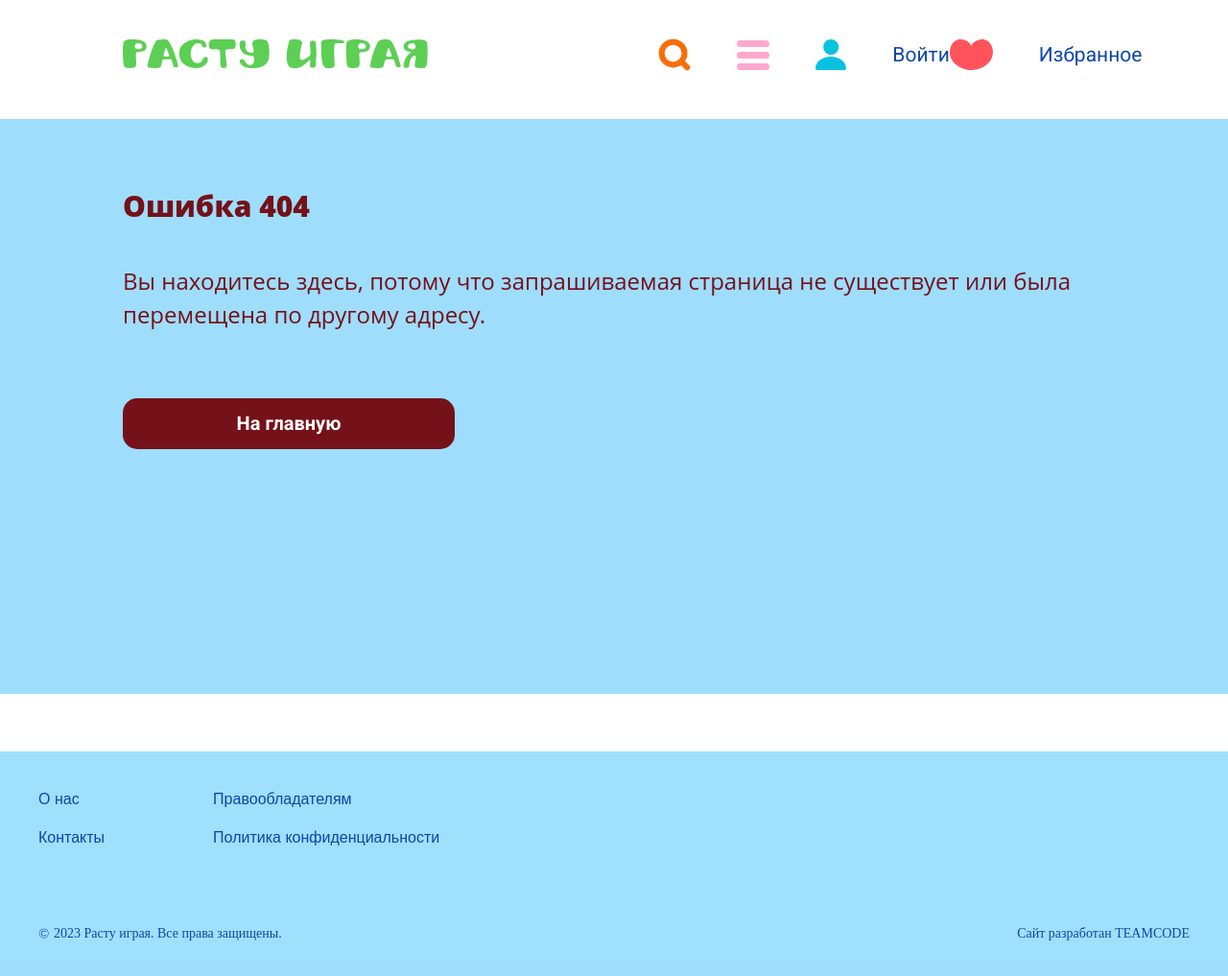
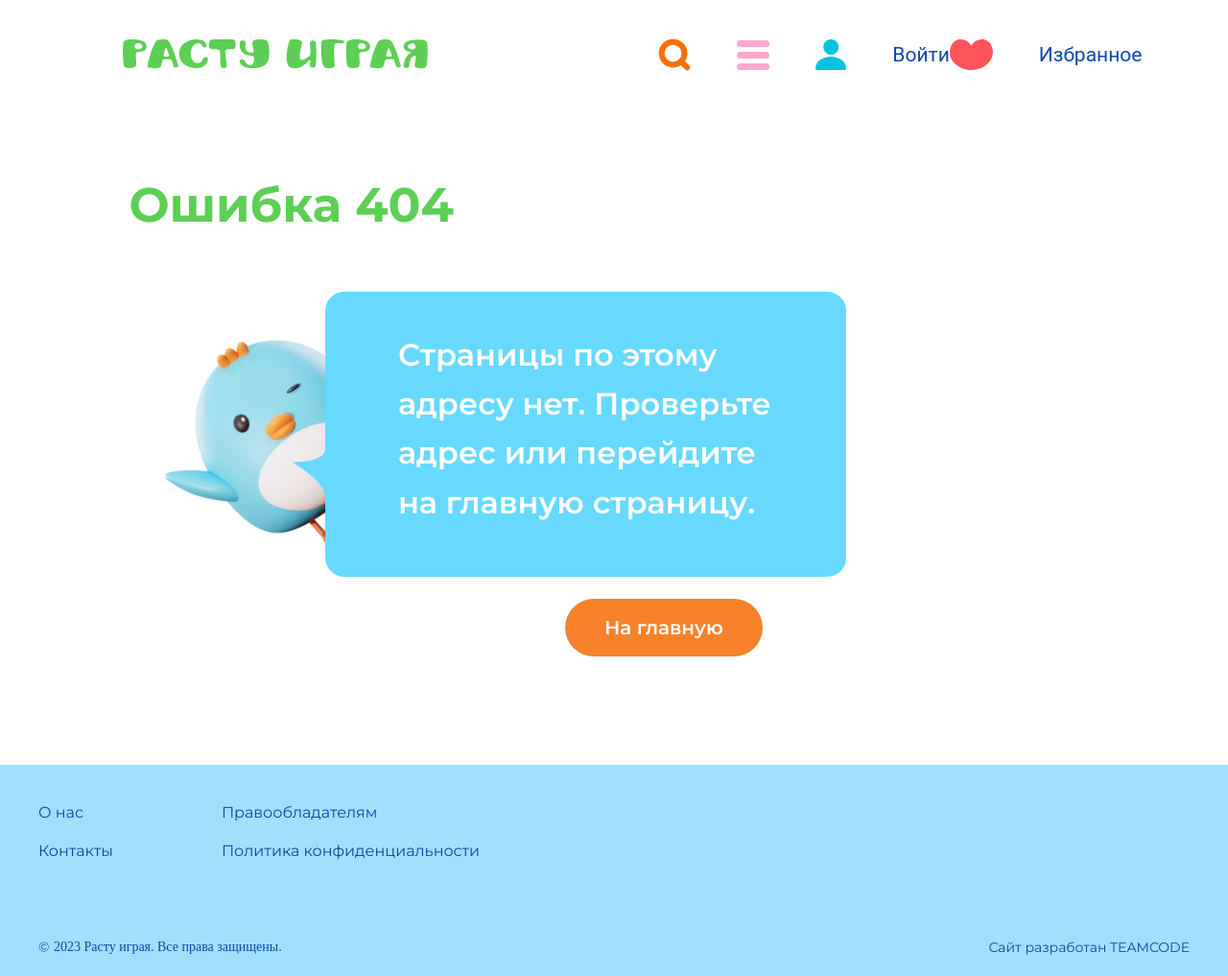
Before and after one commit to Allenom/grow-play, a PHP site: page /error404/index.php in a window 1280 px wide. Shown: the whole page at 96% size. Before the commit the page ends 980 px from the top, so only its background shows below. Run offline with PHP 8.4, Linux system fonts and the light colour scheme; data that the repository does not hold is empty.

Commit message:
Изменила, шрифт, отступы, картинки, добавила кнопуи, адаптив

```diff
--- a/error404/index.php
+++ b/error404/index.php
@@ -14,10 +14,8 @@
     <link rel="stylesheet" href="../footer/style.css"> <!-- Стили футера -->
 
     <!-- Шрифты -->
-    <link rel="preconnect" href="https://fonts.googleapis.com">
     <link rel="preconnect" href="https://fonts.gstatic.com" crossorigin>
-    <link href="https://fonts.googleapis.com/css2?family=Roboto:ital,wght@0,100;0,300;0,400;0,500;0,700;0,900;1,100;1,300;1,400;1,500;1,700;1,900&display=swap" rel="stylesheet">
-    <link href="https://fonts.googleapis.com/css2?family=Roboto:ital,wght@0,100;0,300;0,400;1,100;1,300&display=swap" rel="stylesheet">
+    <link href="https://fonts.googleapis.com/css2?family=Montserrat:wght@400;600;700&display=swap" rel="stylesheet">
 
     <link rel="icon" href="../favicon.svg" type="image/x-icon">
 </head>
@@ -25,22 +23,27 @@
 <body>
     <?php include '../header/index.php'; ?>
 
+
     <div class="content-wrap">
         <section class="content">
             <div class="main">
-                <div class="box">
-                    <h2 class="header">Ошибка 404</h2>
-                    <p class="text">Вы находитесь здесь, потому что запрашиваемая страница не существует или была перемещена по другому адресу.</p>
-                </div>
-                <div class="back__btn">
-                    <a class="back_btn-link" href="./main/">
-                        <div class="back_btn">На главную</div>
-                    </a>
-                </div>
-            </div>
+                    <h2 class="title">Ошибка 404</h2>
+                  <div class="wrap">
+                       <div class="img">
+                            <img class="img-penguin"srcset="" src="./img/vecteezy_bird-3d-clipart_15693434_204.png" alt="картинка">
+                           <img class="background-img"src="./img/фон.png" alt="фон">
+                           <p class="text">Страницы по этому адресу нет. Проверьте адрес или перейдите на главную страницу.</p>
+
+                        </div>
+                          <button class="btn">
+                               <p class="text-link"><a class="link" href="#" target="_blank">На главную</a></p>
+                           </button>
+                  </div>
+
+
+              </div>
         </section>
     </div>
-    <div class="finish"></div>
 
     <?php include '../footer/index.php'; ?>
 </body>
--- a/error404/style.css
+++ b/error404/style.css
@@ -1,68 +1,326 @@
+*{
+    padding: 0 auto;
+    margin: 0 auto;
+    box-sizing: border-box;
+}
 .content-wrap {
-    background: #9EDDFC;
+        width: 1440px;
+        height: 673px;
+        max-height: 100%;
+        margin: 0 auto;
+        padding: 0 auto;
+        max-width: 100%;
+
 }
 
 .content {
-    max-width: 1440px;
-    margin: 0 auto;
+    background: #FFFFFF;
+
 }
 
 .main {
-    padding-right: 10%;
-    padding-left: 10%;
+    padding-right: 10.5%;
+    padding-left: 10.5%;
+
 }
 
-.header {
-    padding-top: 70px;
-    font-family: 'Open Sans', sans-serif;
+.title {
+    font-family: 'Montserrat';
     font-style: normal;
-    font-weight: 800;
-    font-size: 30px;
-    line-height: 41px;
-    color: #751119;
+    font-weight: 700;
+    font-size: 50px;
+    line-height: 120%;
+    color: #5CCF54;
+    padding-top: 60px;
+
+}
+.wrap{
+    width: 850px;
+    max-width: 100%;
+   height: 100%;
 }
 
-.text {
-    padding-top: 40px;
-    font-family: 'Open Sans', sans-serif;
-    font-style: normal;
-    font-weight: 400;
-    font-size: 24px;
-    line-height: 35px;
-    color: #751119;
-    padding-bottom: 70px;
+.img{
+    position: relative;
+    margin-top: 60px;
+
 }
 
-.back_btn-link {
-    text-decoration: none;
+
+.img-penguin{
+  position: absolute;
+    top: 0px;
+    left: -5px;
+    width: 320px;
+    max-width: 100%;
+    margin: 0 auto;
+
+
 }
 
-.back__btn {
-    padding-bottom: 255px;
+.background-img{
+    position: absolute;
+    left: 20%;
+    text-align: left center;
+    padding-left: 0px;
+    max-width: 100%;
+    width: 578px;
+    height: 297px;
+    max-width: 100%;
+    display: block;
 }
 
-.back_btn {
-    width: 346px;
-    height: 53px;
-    color: #FFFFFF;
-    background: #751119;
-    border-radius: 15px;
-    display: flex;
-    justify-content: center;
-    align-items: center;
-    font-family: 'Roboto';
+
+.text {
+    font-family: 'Montserrat';
     font-style: normal;
     font-weight: 600;
-    font-size: 20px;
-    line-height: 23px;
+    font-size: 32px;
+    line-height: 160%;
+    color: #FFFFFF;
+    position: absolute;
+    width: 395px;
+    max-width: 100%;
+    left: 33%;
+    top: 40px;
 }
 
-.back_btn:hover {
-    opacity: 0.5;
+
+.btn{
+    background: #F7822B;
+    border-radius: 100px;
+    border: none;
+    position: absolute;
+    width: 206px;
+    height: 60px;
+    max-width: 100%;
+    left: 46%;
+    margin-top: 25%;
+    margin-bottom: 80px;
 }
 
-.finish {
-    background-color: #FFFFFF;
-    height: 60px;
-    width: 100%;
+
+.text-link{
+    font-family: 'Montserrat';
+font-style: normal;
+font-weight: 600;
+font-size: 20px;
+line-height: 24px;
+text-align: center;
+
 }
+
+.link{
+    text-decoration: none;
+    color: #FFFFFF;
+
+}
+/* Адаптив */
+
+
+
+
+@media (min-width:320px) and (max-width:1024px) {
+   .background-img{
+    display: none;
+   }
+      .img{
+            background-image: url("./img/фон\ 2.png");
+
+            width: 559px;
+            height: 339px;
+
+            padding-left: 200px;
+            padding-top: 200px;
+            max-width: 100%;
+             background-size: 100% 100%;
+     }
+}
+
+
+@media screen and (min-width: 1920px){
+    .main {
+        padding-right: 200px;
+        padding-left: 200px;
+
+    }
+    .btn{
+        margin-top: 370px;
+        margin-bottom: 131px;
+    }
+    .content-wrap{
+        height:740px;
+          max-height: 100%;
+      }
+}
+
+
+
+@media screen and (max-width: 1024px){
+    .content-wrap {
+        width: 1440px;
+        height: 920px;
+        margin: 0 auto;
+        padding: 0 auto;
+        max-width: 100%;}
+
+
+
+
+    .main {
+        padding-right: 40px;
+        padding-left: 40px;
+
+    }
+    .wrap{
+        width: 560px;
+    max-width: 100%;
+    height: 100%;
+    max-height: 100%;
+    margin: 0 auto;
+    padding: 0 auto;
+}
+
+    .img-penguin{
+          top: 250px;
+          left: 38%;
+          width: 250px;
+          max-width: 100%;
+        transform: rotate(40deg);
+      }
+
+
+      .text {
+          width: 395px;
+          max-width: 100%;
+          left: 14.7%;
+          top: 44px;
+      }
+
+      .btn{
+      margin-top: 200px;
+      left: 0;
+      right: 0;
+      margin-bottom: 186px;
+      }
+}
+
+@media screen and (max-width: 768px){
+    .content-wrap{
+      height: 700px;
+        max-height: 100%;
+    }
+    .main {
+        padding-right: 40px;
+        padding-left: 40px;
+
+
+    }
+     .title{
+        font-size: 28px;
+    }
+     .img{
+     margin-top: 60px;
+     width: 0;
+     height: 0;
+     padding-left: 390px;
+     padding-top: 238px;
+     max-width: 100%;
+     background-size: 100% 100%;
+
+    }
+     .img-penguin{
+     top: 180px;
+     left: 39%;
+     width: 162px;
+     max-width: 100%;
+     transform: rotate(40deg);
+    }
+   .btn{
+    margin-top: 18%;
+    margin-bottom: 110px;
+    padding: 15px, 41px, 15px, 41px;
+    }
+
+   .text{
+     font-size: 22px;
+     left: 15%;
+     width: 270px;
+     height: 140px;
+     max-width: 100%;
+     line-height: 35px;
+     top: 30px;
+
+    }
+
+}
+
+
+ @media screen and (max-width: 360px){
+    .content-wrap{
+        height: 511px;
+        max-height: 100%;
+    }
+
+    .main {
+       padding-left: 20px;
+       padding-right:  20px;
+       height: 383px;
+       max-height: 100%;
+
+    }
+     .title{
+        font-size: 24px;
+        padding-top: 40px;
+    }
+     .img{
+     margin-top: 0px;
+     width: 0;
+     height: 0;
+     padding-left: 320px;
+     padding-top: 187px;
+     max-width: 100%;
+     margin-bottom: 0px;
+     background-size: 100% 100%;
+}
+
+
+.img-penguin{
+    top: 130px;
+    left: 34%;
+    width: 180px;
+    max-width: 100%;
+    transform: rotate(40deg);
+    }
+
+
+    .btn{
+    margin-top: 37%;
+    margin-bottom: 54px;
+    width: 164px;
+    height: 44px;
+    Padding: 16px, 32px, 16px, 32px;
+    padding: 0px;
+}
+
+
+    .text{
+  font-size: 22px;
+  height: 140px;
+  width: 270px;
+  left: 9.7%;
+  top: 18px;
+  padding: 0 auto;
+  line-height: 32px;
+
+}
+    .text-link{
+        font-size: 16px;
+    }
+    .wrap{
+        padding-top: 30px;
+
+
+    }
+
+}
```
Also changed, not shown: error404/img/vecteezy_bird-3d-clipart_15693434_204.png (added), error404/img/фон.png (added).
